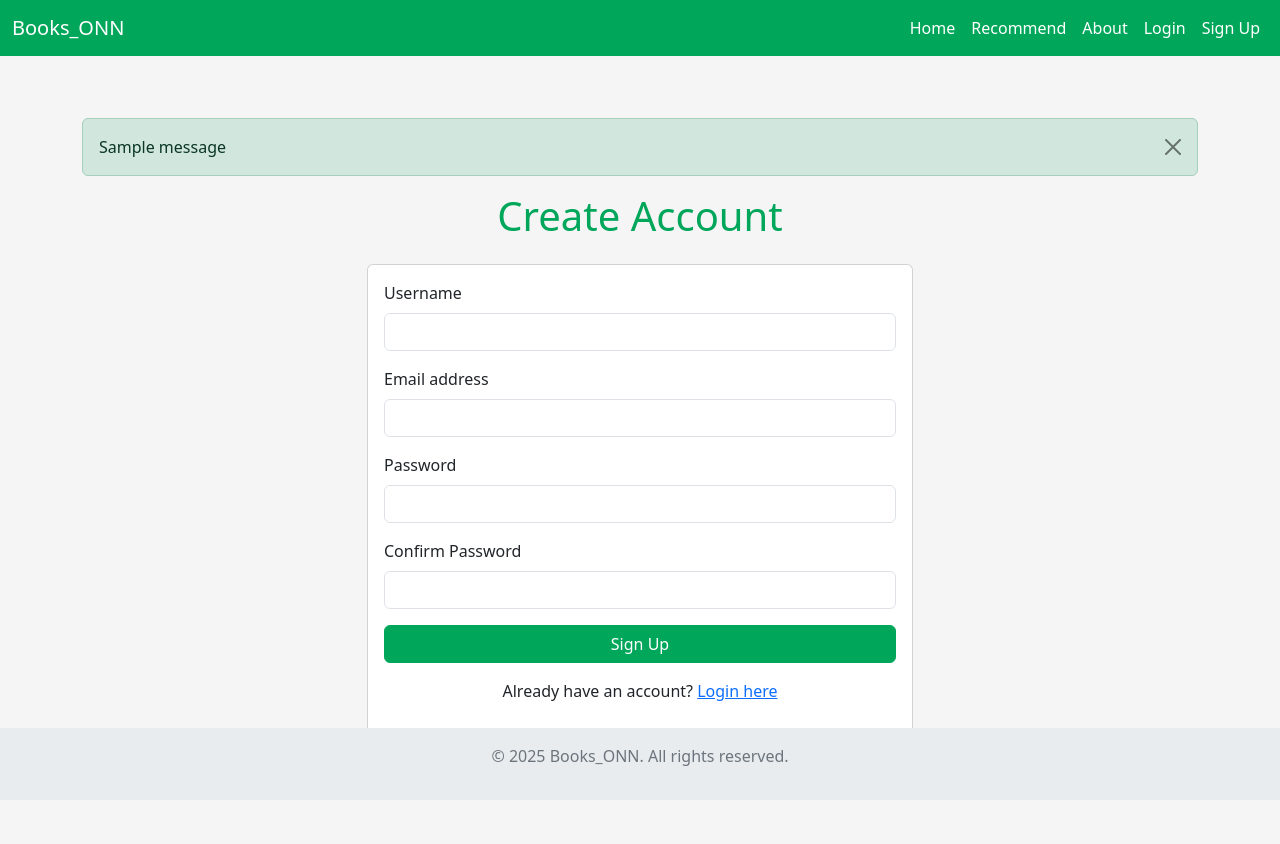
After one commit to ritikt2000/Books-ONN, a Flask app: page /signup in a window 1280 px wide. The commit adds this page. Run offline with Flask 3, Linux system fonts and the light colour scheme; tables that the repository leaves empty hold one stand-in row (values such as "Sample post"); one stand-in notice (Sample message) is shown; parts of the project's set-up code (start-up, migrations or seed data) failed here and were passed over.

Commit message:
Added module:base,dashboard,login and signUp, Changes in about,recommend,index, app Modules

```diff
--- a/app.py
+++ b/app.py
@@ -1,20 +1,62 @@
-from flask import Flask, render_template, request
+from flask import Flask, render_template, request, redirect, url_for, flash, session
+from flask_sqlalchemy import SQLAlchemy
+from werkzeug.security import generate_password_hash, check_password_hash
 import numpy as np
 import joblib
+import os  # For secret key
 
+# --- App Configuration ---
+app = Flask(__name__)
+app.config['SECRET_KEY'] = os.environ.get('FLASK_SECRET_KEY',
+                                          'your_default_super_secret_key_for_development')  # IMPORTANT: Set a strong secret key
+app.config[
+    'SQLALCHEMY_DATABASE_URI'] = 'mysql+pymysql://root:Hitm%40nMysql#2025@localhost/booksonn'
+# Example for Oracle (you'd need cx_Oracle installed):
+# app.config['SQLALCHEMY_DATABASE_URI'] = 'oracle+cx_oracle://user:password@TNS_ENTRY_NAME'
+app.config['SQLALCHEMY_TRACK_MODIFICATIONS'] = False
+
+db = SQLAlchemy(app)
+
+# --- Load ML Models ---
 popular_df = joblib.load('popular.joblib')
 pt = joblib.load('pt.joblib')
 books = joblib.load('books.joblib')
 similarity_scores = joblib.load('similarity_scores.joblib')
 
-# popular_df = pickle.load(open('popular.pkl','rb'))
-# pt = pickle.load(open('pt.pkl','rb'))
-# books = pickle.load(open('books.pkl','rb'))
-# similarity_scores = pickle.load(open('similarity_scores.pkl','rb'))
 
-app = Flask(__name__)
+# --- Database Model ---
+class User(db.Model):
+    id = db.Column(db.Integer, primary_key=True)
+    username = db.Column(db.String(80), unique=True, nullable=False)
+    email = db.Column(db.String(120), unique=True, nullable=False)
+    password_hash = db.Column(db.String(256), nullable=False)  # Increased length for future hashing algos
+
+    def set_password(self, password):
+        self.password_hash = generate_password_hash(password)
+
+    def check_password(self, password):
+        return check_password_hash(self.password_hash, password)
+
+    def __repr__(self):
+        return f'<User {self.username}>'
 
 
+# --- Helper Function for Login Required ---
+from functools import wraps
+
+
+def login_required(f):
+    @wraps(f)
+    def decorated_function(*args, **kwargs):
+        if 'user_id' not in session:
+            flash('Please log in to access this page.', 'warning')
+            return redirect(url_for('login', next=request.url))
+        return f(*args, **kwargs)
+
+    return decorated_function
+
+
+# --- Routes ---
 @app.route('/')
 def index():
     return render_template('index.html',
@@ -26,64 +68,119 @@ def index():
                            )
 
 
+@app.route('/signup', methods=['GET', 'POST'])
+def signup():
+    if 'user_id' in session:
+        return redirect(url_for('index'))
+    if request.method == 'POST':
+        username = request.form.get('username')
+        email = request.form.get('email')
+        password = request.form.get('password')
+        confirm_password = request.form.get('confirm_password')
+
+        if not username or not email or not password or not confirm_password:
+            flash('All fields are required.', 'danger')
+            return render_template('signup.html')
+
+        if password != confirm_password:
+            flash('Passwords do not match.', 'danger')
+            return render_template('signup.html', username=username, email=email)
+
+        existing_user = User.query.filter((User.username == username) | (User.email == email)).first()
+        if existing_user:
+            flash('Username or email already exists.', 'danger')
+            return render_template('signup.html', username=username, email=email)
+
+        new_user = User(username=username, email=email)
+        new_user.set_password(password)
+        db.session.add(new_user)
+        try:
+            db.session.commit()
+            flash('Account created successfully! Please log in.', 'success')
+            return redirect(url_for('login'))
+        except Exception as e:
+            db.session.rollback()
+            flash(f'An error occurred: {str(e)}', 'danger')
+            app.logger.error(f"Error during signup: {e}")
+
+    return render_template('signup.html')
+
+
+@app.route('/login', methods=['GET', 'POST'])
+def login():
+    if 'user_id' in session:
+        return redirect(url_for('index'))
+    if request.method == 'POST':
+        username = request.form.get('username')
+        password = request.form.get('password')
+
+        if not username or not password:
+            flash('Username and password are required.', 'danger')
+            return render_template('login.html')
+
+        user = User.query.filter_by(username=username).first()
+
+        if user and user.check_password(password):
+            session['user_id'] = user.id
+            session['username'] = user.username
+            flash('Logged in successfully!', 'success')
+            next_page = request.args.get('next')
+            return redirect(next_page or url_for('index'))
+        else:
+            flash('Invalid username or password.', 'danger')
+
+    return render_template('login.html')
+
+
+@app.route('/logout')
+def logout():
+    session.pop('user_id', None)
+    session.pop('username', None)
+    flash('You have been logged out.', 'info')
+    return redirect(url_for('login'))
+
+
 @app.route('/recommend')
+@login_required  # Protect this route
 def recommend_ui():
-    # Pass an empty user_input_value initially for the recommend page
     return render_template('recommend.html', user_input_value='')
 
 
-@app.route('/recommend_books', methods=['post'])
+@app.route('/recommend_books', methods=['POST'])
+@login_required  # Protect this route
 def recommend():
     user_input = request.form.get('user_input')
     data = []
     error_message = None
 
     try:
-        # Find the index of the book in the pivot table
-        # np.where returns a tuple of arrays; we need the first element of the first array
         indices = np.where(pt.index == user_input)[0]
-
         if len(indices) == 0:
-            # Book not found
-            error_message = f"Book '{user_input}' not found. Please check the title and try again."
+            error_message = f"Book '{user_input}' not found in our recommendation database. Please check the title and try again."
         else:
             index = indices[0]
-            # Get similarity scores and sort them
-            similar_items = sorted(list(enumerate(similarity_scores[index])), key=lambda x: x[1], reverse=True)[
-                            1:5]  # Get top 4 similar books
-
+            similar_items = sorted(list(enumerate(similarity_scores[index])), key=lambda x: x[1], reverse=True)[1:5]
             if not similar_items:
                 error_message = f"No recommendations found for '{user_input}'. Try a different book."
             else:
                 for i in similar_items:
                     item = []
-                    # pt.index[i[0]] is the title of the similar book
                     book_title_recommended = pt.index[i[0]]
                     temp_df = books[books['Book-Title'] == book_title_recommended]
-
-                    # Ensure we get unique entries and the book exists
                     if not temp_df.empty:
-                        # Use drop_duplicates to get a single entry for the book
                         unique_book_entry = temp_df.drop_duplicates('Book-Title')
                         item.extend(list(unique_book_entry['Book-Title'].values))
                         item.extend(list(unique_book_entry['Book-Author'].values))
                         item.extend(list(unique_book_entry['Image-URL-M'].values))
                         data.append(item)
                     else:
-                        # This case should ideally not happen if pt.index is derived from books.pkl
-                        print(f"Warning: Recommended book '{book_title_recommended}' not found in books DataFrame.")
-
-                if not data and not error_message:  # If similar items were found, but no data could be populated (e.g. all lookups failed)
-                    error_message = f"Found recommendations for '{user_input}', but had trouble fetching their details. Please try again."
-
-
+                        app.logger.warning(f"Recommended book '{book_title_recommended}' not found in books DataFrame.")
+                if not data and not error_message:
+                    error_message = f"Found recommendations for '{user_input}', but had trouble fetching their details."
     except Exception as e:
-        # Catch any other unexpected errors during the recommendation process
-        print(f"An unexpected error occurred: {e}")  # Log error for debugging
+        app.logger.error(f"Error in recommendation: {e}")
         error_message = "An unexpected error occurred while fetching recommendations. Please try again."
-        data = []  # Ensure data is empty if an error occurs
-
-    # print(data) # For debugging
+        data = []
 
     return render_template('recommend.html', data=data, error_message=error_message, user_input_value=user_input)
 
@@ -93,5 +190,13 @@ def about():
     return render_template('about.html')
 
 
+@app.route('/dashboard')  # Example protected route
+@login_required
+def dashboard():
+    return render_template('dashboard.html')
+
+
 if __name__ == '__main__':
+    with app.app_context():
+        db.create_all()  # Create database tables if they don't exist
     app.run(debug=True)
--- /dev/null
+++ b/templates/_base.html
@@ -0,0 +1,103 @@
+<!DOCTYPE html>
+<html lang="en">
+<head>
+    <meta charset="UTF-8">
+    <meta name="viewport" content="width=device-width, initial-scale=1.0">
+    <title>{% block title %}Books_ONN{% endblock %}</title>
+    <link href="https://cdn.jsdelivr.net/npm/bootstrap@5.3.2/dist/css/bootstrap.min.css" rel="stylesheet">
+    <style>
+        body {
+            background-color: #f5f5f5;
+            padding-top: 70px; /* Account for fixed navbar */
+            padding-bottom: 60px; /* Account for fixed footer */
+            min-height: 100vh;
+            display: flex;
+            flex-direction: column;
+        }
+        .navbar-custom {
+            background-color: #00a65a;
+        }
+        .text-highlight {
+            color: #00a65a;
+        }
+        .content-wrap {
+            flex: 1; /* Allows content to push footer down */
+        }
+        .footer-custom {
+            background-color: #e9ecef;
+            color: #6c757d;
+            position: fixed;
+            bottom: 0;
+            width: 100%;
+        }
+    </style>
+    {% block head_extra %}{% endblock %}
+</head>
+<body>
+
+<!-- Navbar -->
+<nav class="navbar navbar-expand-lg navbar-custom fixed-top">
+    <div class="container-fluid">
+        <a class="navbar-brand text-white" href="{{ url_for('index') }}">Books_ONN</a>
+        <button class="navbar-toggler" type="button" data-bs-toggle="collapse" data-bs-target="#navbarNav"
+            aria-controls="navbarNav" aria-expanded="false" aria-label="Toggle navigation">
+            <span class="navbar-toggler-icon" style="filter: invert(1);"></span>
+        </button>
+        <div class="collapse navbar-collapse" id="navbarNav">
+            <ul class="navbar-nav ms-auto">
+                <li class="nav-item">
+                    <a class="nav-link text-white" href="{{ url_for('index') }}">Home</a>
+                </li>
+                <li class="nav-item">
+                    <a class="nav-link text-white" href="{{ url_for('recommend_ui') }}">Recommend</a>
+                </li>
+                <li class="nav-item">
+                    <a class="nav-link text-white" href="{{ url_for('about') }}">About</a>
+                </li>
+                {% if 'user_id' in session %}
+                    <li class="nav-item">
+                        <a class="nav-link text-white" href="{{ url_for('dashboard') }}">Dashboard</a>
+                    </li>
+                    <li class="nav-item">
+                        <span class="nav-link text-white">Hi, {{ session.username }}!</span>
+                    </li>
+                    <li class="nav-item">
+                        <a class="nav-link text-white" href="{{ url_for('logout') }}">Logout</a>
+                    </li>
+                {% else %}
+                    <li class="nav-item">
+                        <a class="nav-link text-white" href="{{ url_for('login') }}">Login</a>
+                    </li>
+                    <li class="nav-item">
+                        <a class="nav-link text-white" href="{{ url_for('signup') }}">Sign Up</a>
+                    </li>
+                {% endif %}
+            </ul>
+        </div>
+    </div>
+</nav>
+
+<!-- Main Content -->
+<div class="container content-wrap my-5">
+    {% with messages = get_flashed_messages(with_categories=true) %}
+        {% if messages %}
+            {% for category, message in messages %}
+                <div class="alert alert-{{ category }} alert-dismissible fade show" role="alert">
+                    {{ message }}
+                    <button type="button" class="btn-close" data-bs-dismiss="alert" aria-label="Close"></button>
+                </div>
+            {% endfor %}
+        {% endif %}
+    {% endwith %}
+    {% block content %}{% endblock %}
+</div>
+
+<!-- Footer -->
+<footer class="text-center py-3 footer-custom">
+    <p>© {% block year %}2025{% endblock %} Books_ONN. All rights reserved.</p>
+</footer>
+
+<script src="https://cdn.jsdelivr.net/npm/bootstrap@5.3.2/dist/js/bootstrap.bundle.min.js"></script>
+{% block scripts_extra %}{% endblock %}
+</body>
+</html>
--- /dev/null
+++ b/templates/signup.html
@@ -0,0 +1,37 @@
+{% extends "_base.html" %}
+
+{% block title %}Sign Up - Books_ONN{% endblock %}
+
+{% block content %}
+<div class="row justify-content-center">
+    <div class="col-md-6">
+        <h1 class="text-center text-highlight mb-4">Create Account</h1>
+        <div class="card">
+            <div class="card-body">
+                <form method="POST" action="{{ url_for('signup') }}">
+                    <div class="mb-3">
+                        <label for="username" class="form-label">Username</label>
+                        <input type="text" class="form-control" id="username" name="username" value="{{ username or '' }}" required>
+                    </div>
+                    <div class="mb-3">
+                        <label for="email" class="form-label">Email address</label>
+                        <input type="email" class="form-control" id="email" name="email" value="{{ email or '' }}" required>
+                    </div>
+                    <div class="mb-3">
+                        <label for="password" class="form-label">Password</label>
+                        <input type="password" class="form-control" id="password" name="password" required>
+                    </div>
+                    <div class="mb-3">
+                        <label for="confirm_password" class="form-label">Confirm Password</label>
+                        <input type="password" class="form-control" id="confirm_password" name="confirm_password" required>
+                    </div>
+                    <button type="submit" class="btn btn-success w-100" style="background-color: #00a65a; border-color: #00a65a;">Sign Up</button>
+                </form>
+                <p class="mt-3 text-center">
+                    Already have an account? <a href="{{ url_for('login') }}">Login here</a>
+                </p>
+            </div>
+        </div>
+    </div>
+</div>
+{% endblock %}
```
Also changed, not shown: templates/about.html (+16 -54 lines), templates/dashboard.html (added, +12 -0 lines), templates/index.html (+12 -58 lines), templates/login.html (added, +30 -0 lines), templates/recommend.html (+18 -64 lines).
